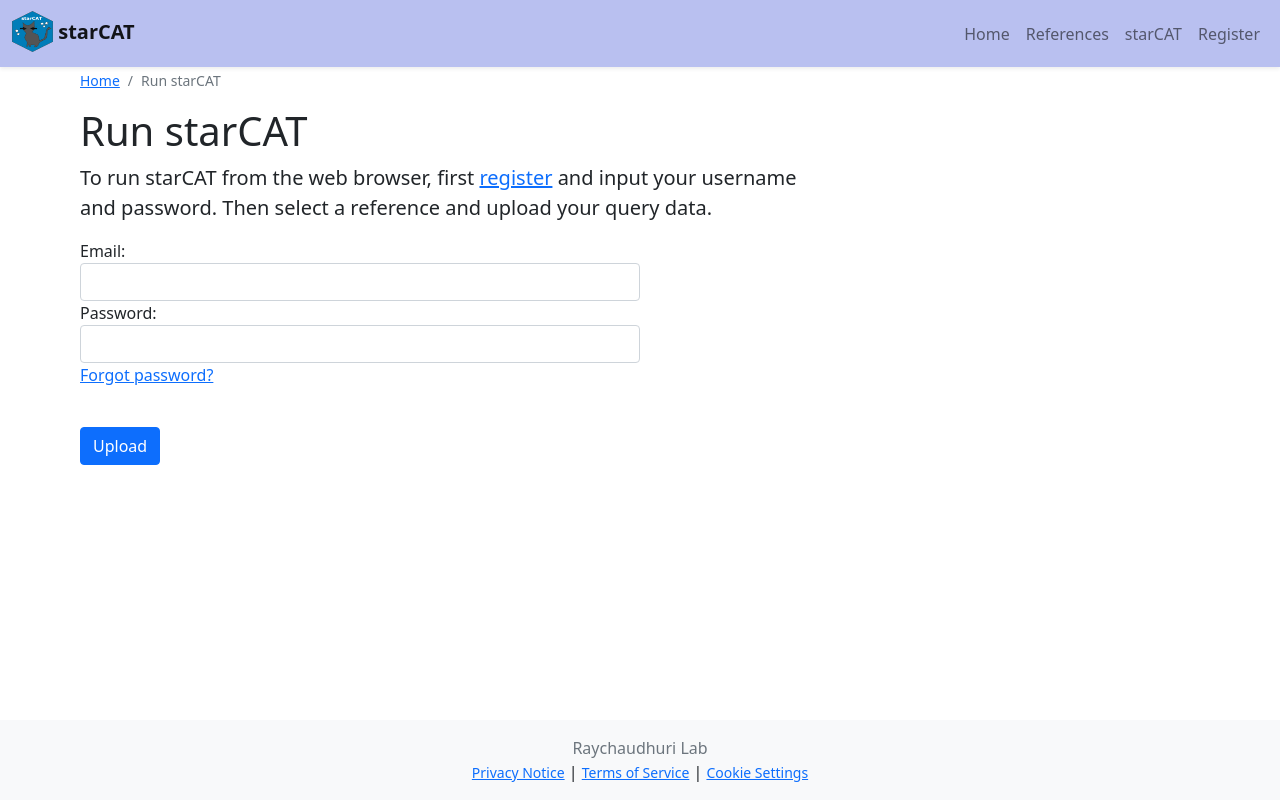
After one commit to immunogenomics/starCAT_website, a Flask app: template minimal/templates/starcat/login.html in a window 1280 px wide. The commit adds this page. Run offline with Flask 3, Linux system fonts and the light colour scheme; the template is opened without the code that fills it, so the values that code supplies are empty; parts of the project's set-up code (start-up, migrations or seed data) failed here and were passed over.

Commit message:
split login and run-starcat

```diff
--- /dev/null
+++ b/minimal/templates/starcat/login.html
@@ -0,0 +1,36 @@
+{% extends "base.html" %}
+
+{% block metatags %}
+<title>Run | starCAT</title>
+<meta name="description" content="Run starCAT">
+{% endblock %}
+
+{% block contents %}
+<div class="container">
+    <div>
+        <ol class="breadcrumb small">
+            <li class="breadcrumb-item"><a href="{{url_for('bl_home.index')}}">Home</a></li>
+            <li class="breadcrumb-item active" aria-current="page">Run starCAT</li>
+        </ol>
+    </div>
+
+    <h1>Run starCAT</h1>
+    <p class="lead">To run starCAT from the web browser, first <a href="{{url_for('bl_register.register')}}">register</a> and input your username</br>
+        and password. Then select a reference and upload your query data.</br></p>
+    <form action="{{ url_for('bl_starcat.login') }}" method="post" enctype="multipart/form-data">
+        <div class="form-group col-md-6">
+            <label for="email">Email:</label>
+            <input type="email" name="email" id="email" class="form-control" required>
+        </div>
+        <div class="form-group col-md-6">
+            <label for="password">Password:</label>
+            <input type="password" name="password" id="password" class="form-control" required>
+        </div>
+        <a href="{{url_for('bl_starcat.reset_request')}}">Forgot password?</a>
+        </br>
+        </br>
+
+        <button type="submit" class="btn btn-primary mt-3">Upload</button>
+    </form>
+</div>
+{% endblock %}
```
Also changed, not shown: minimal/templates/starcat/starcatpage.html (+0 -10 lines).
